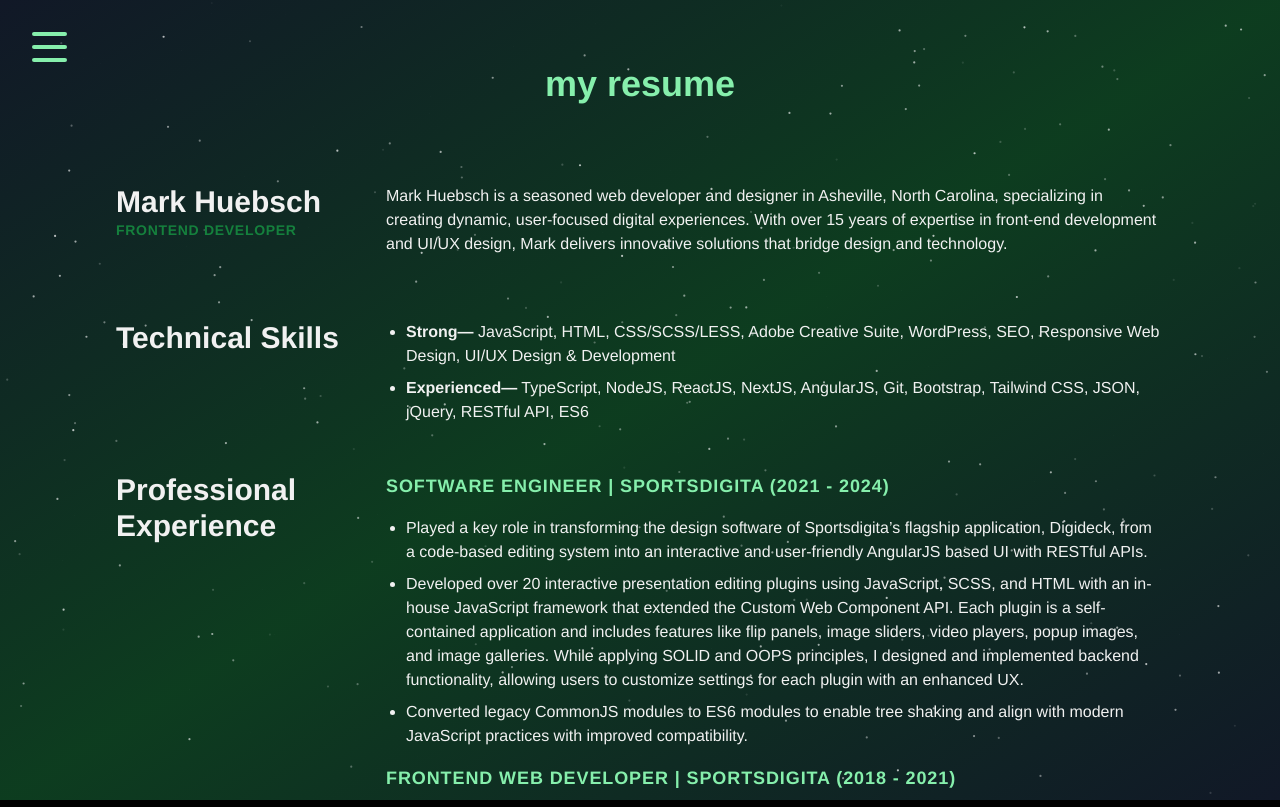
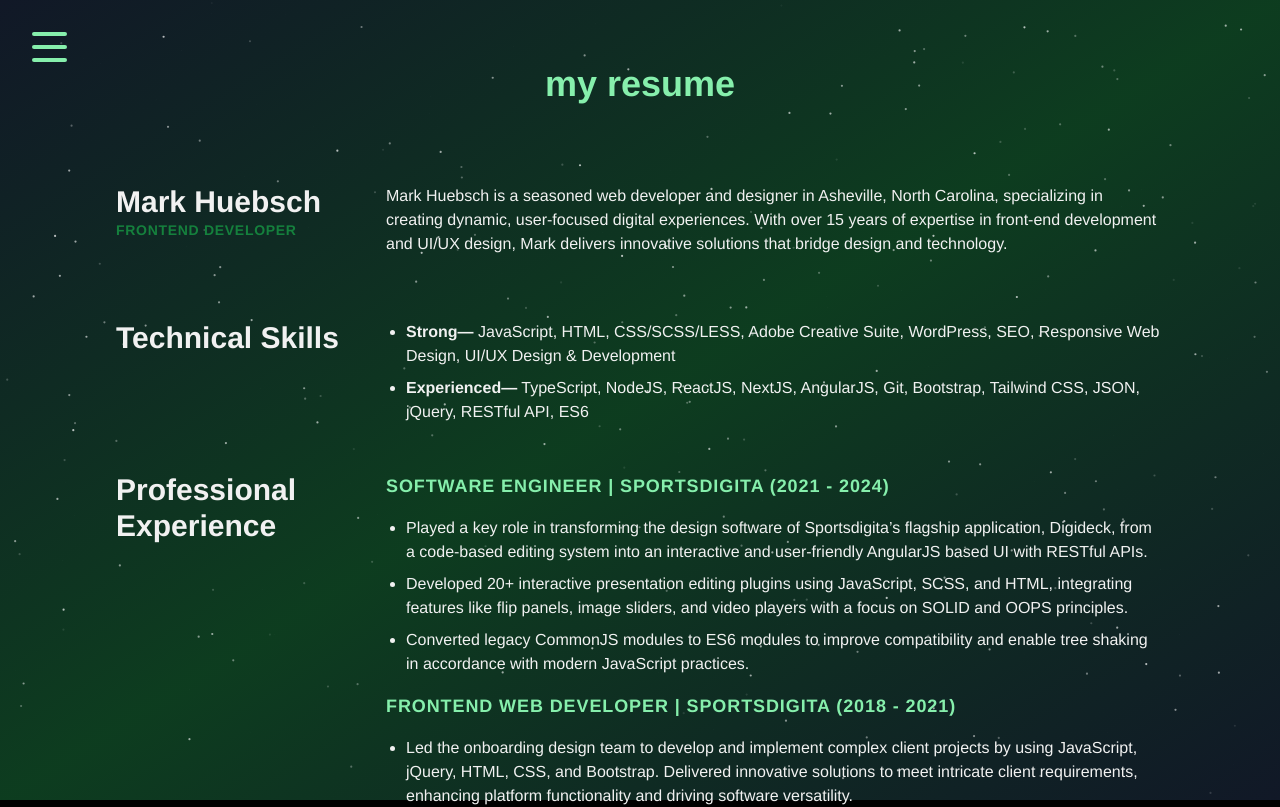
Before and after one commit to mhuebsch/myDevWebsite, a Next.js app: page /resume in a window 1280 px wide. Shown: the top 807 px of the page. Built offline with nearby package versions, Linux system fonts and the light colour scheme.

Commit message:
update resume text

```diff
--- a/app/resume/page.js
+++ b/app/resume/page.js
@@ -66,19 +66,15 @@ const ResumePage = () => {
                   user-friendly AngularJS based UI with RESTful APIs.
                 </li>
                 <li>
-                  Developed over 20 interactive presentation editing plugins
-                  using JavaScript, SCSS, and HTML with an in-house JavaScript
-                  framework that extended the Custom Web Component API. Each
-                  plugin is a self-contained application and includes features
-                  like flip panels, image sliders, video players, popup images,
-                  and image galleries. While applying SOLID and OOPS principles, I
-                  designed and implemented backend functionality, allowing users
-                  to customize settings for each plugin with an enhanced UX.
+                  Developed 20+ interactive presentation editing plugins using
+                  JavaScript, SCSS, and HTML, integrating features like flip
+                  panels, image sliders, and video players with a focus on SOLID
+                  and OOPS principles.
                 </li>
                 <li>
-                  Converted legacy CommonJS modules to ES6 modules to enable
-                  tree shaking and align with modern JavaScript practices with
-                  improved compatibility.
+                  Converted legacy CommonJS modules to ES6 modules to improve
+                  compatibility and enable tree shaking in accordance with
+                  modern JavaScript practices.
                 </li>
               </ul>
               <h5 className="text-lg font-bold uppercase tracking-wider text-green-300">
```
